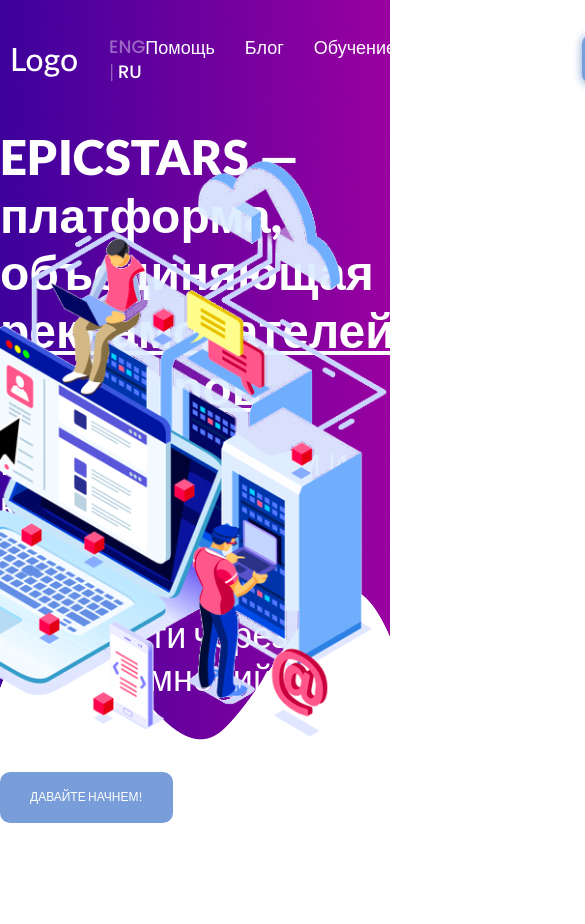
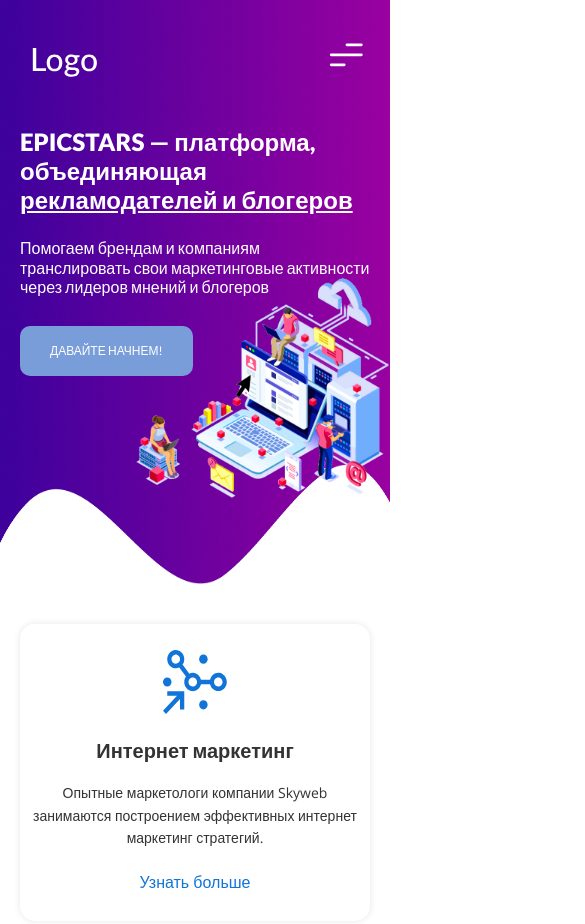
Before and after one commit to DanyloDiachenko/epicstars, a website: page index.html in a window 390 px wide. Shown: the top 924 px of the page, 585 px wide, since content can reach past the window. Drawn offline with nearby package versions, Linux system fonts and the light colour scheme.

Commit message:
adaptive

```diff
--- a/index.html
+++ b/index.html
@@ -28,7 +28,7 @@
     <body>
         <header class="container">
             <div class="left-column">
-                <img src="./images/icons/logo.svg" alt="Логотип" />
+                <img src="./images/icons/logo.svg" alt="Логотип" class="logo" />
                 <div class="languages">
                     <a href="#">ENG</a>
                     <span>|</span>
@@ -45,6 +45,9 @@
                 <a href="#">Войти</a>
                 <button>РЕГИСТРАЦИЯ</button>
             </div>
+            <button class="burger-menu">
+                <img src="./images/icons/burger-menu.svg" alt="Меню" />
+            </button>
         </header>
         <!--  -->
         <main>
@@ -139,7 +142,7 @@
                 </article>
             </section>
             <!--  -->
-            <section class="about">
+            <!-- <section class="about">
                 <div class="container">
                     <img
                         src="./images/banners/about.png"
@@ -197,9 +200,9 @@
                         </div>
                     </div>
                 </div>
-            </section>
+            </section> -->
             <!--  -->
-            <section class="container why-we">
+            <!-- <section class="container why-we">
                 <div class="left-column">
                     <div class="subtitle">Почему выбирают нас?</div>
                     <h3>
@@ -242,9 +245,9 @@
                     src="./images/banners/why-we.png"
                     alt="Почему выбирают нас?"
                 />
-            </section>
+            </section> -->
             <!--  -->
-            <section class="time-in-it">
+            <!-- <section class="time-in-it">
                 <div class="container">
                     <div class="heading-lg title">
                         Более 6 лет опыта в сфере IT
@@ -296,9 +299,9 @@
                         </div>
                     </div>
                 </div>
-            </section>
+            </section> -->
             <!--  -->
-            <section class="container join-us">
+            <!-- <section class="container join-us">
                 <div class="subtitle">Карьера в IT</div>
                 <div class="heading-lg">Вступайте в нашу команду</div>
                 <div class="jobs">
@@ -312,10 +315,11 @@
                     <div class="heading-md">Тестировщик решений</div>
                     <div class="heading-md">Другая деятельность</div>
                 </div>
-            </section>
+            </section> -->
         </main>
+
         <!--  -->
-        <footer>
+        <!-- <footer>
             <div class="container">
                 <div class="content">
                     <img
@@ -348,7 +352,7 @@
                     Copyright 2019-2022 © Skyweb Co. Все права защищены.
                 </div>
             </div>
-        </footer>
+        </footer> -->
     </body>
 
     <script src="./index.js"></script>
--- a/index.scss
+++ b/index.scss
@@ -19,6 +19,12 @@
 
     --shadow-article: 0px 0px 7px 0px #0000001a;
     --shadow-secondary: 0px 0px 8px 0px #0000000d;
+
+    --breakpoint-1440: 1440px;
+    --breakpoint-960: 960px;
+    --breakpoint-768: 768px;
+    --breakpoint-480: 480px;
+    --breakpoint-360: 360px;
 }
 
 * {
@@ -33,6 +39,19 @@
     font-weight: 800;
     line-height: 57.6px;
     color: var(--color-white);
+
+    @media (max-width: 960px) {
+        font-size: 36px;
+        line-height: 43.2px;
+    }
+    @media (max-width: 480px) {
+        font-size: 24px;
+        line-height: 28.8px;
+    }
+    @media (max-width: 360px) {
+        font-size: 16px;
+        line-height: 19.2px;
+    }
 }
 
 h2 {
@@ -41,6 +60,19 @@
     font-weight: 300;
     line-height: 43.2px;
     color: var(--color-white);
+
+    @media (max-width: 960px) {
+        font-size: 24px;
+        line-height: 28.8px;
+    }
+    @media (max-width: 480px) {
+        font-size: 16px;
+        line-height: 19.2px;
+    }
+    @media (max-width: 360px) {
+        font-size: 14px;
+        line-height: 16.8px;
+    }
 }
 
 h3 {
@@ -56,6 +88,10 @@
     font-weight: 300;
     line-height: 22.4px;
 
+    @media (max-width: 768px) {
+        font-size: 14px;
+    }
+
     &.line-height-md {
         line-height: 24px;
     }
@@ -68,6 +104,10 @@
     color: var(--color-blue);
     text-decoration: none;
     font-family: var(--font-poppins);
+
+    @media (max-width: 960px) {
+        font-size: 16px;
+    }
 }
 
 button {
@@ -86,9 +126,11 @@
 /*  */
 
 .container {
-    max-width: 1200px;
+    max-width: 1240px;
     margin-left: auto;
     margin-right: auto;
+    padding-left: 20px;
+    padding-right: 20px;
 }
 
 .subtitle {
@@ -121,6 +163,10 @@
     background-repeat: no-repeat;
     background-size: 100vw 740px;
 
+    @media (max-width: 960px) {
+        background-size: 100vw 584px;
+    }
+
     /*  */
 
     header {
@@ -141,6 +187,10 @@
                 font-family: var(--font-lato);
                 color: var(--color-greylight);
 
+                @media (max-width: 960px) {
+                    display: none;
+                }
+
                 a {
                     color: var(--color-greylight);
                     text-decoration: none;
@@ -155,6 +205,10 @@
         .navigation {
             display: flex;
             gap: 30px;
+
+            @media (max-width: 960px) {
+                display: none;
+            }
 
             a {
                 font-family: var(--font-lato);
@@ -171,6 +225,10 @@
             align-items: center;
             gap: 30px;
 
+            @media (max-width: 960px) {
+                display: none;
+            }
+
             a {
                 font-family: var(--font-lato);
                 font-size: 18px;
@@ -184,6 +242,16 @@
                 box-shadow: 0px 1px 10px 0px #779dd8;
             }
         }
+
+        .burger-menu {
+            display: block;
+            background: none;
+            padding: 0;
+
+            @media (min-width: 960px) {
+                display: none;
+            }
+        }
     }
 
     /*  */
@@ -195,6 +263,10 @@
         .left-column {
             h1 {
                 max-width: 803px;
+
+                @media (max-width: 960px) {
+                    max-width: 600px;
+                }
 
                 .underline {
                     text-decoration: underline;
@@ -216,6 +288,21 @@
             position: absolute;
             right: 0;
             top: 0;
+
+            @media (max-width: 960px) {
+                max-width: 488px;
+            }
+            @media (max-width: 768px) {
+                max-width: 347px;
+                top: auto;
+                bottom: -136px;
+            }
+            @media (max-width: 480px) {
+                max-width: 264px;
+            }
+            @media (max-width: 360px) {
+                bottom: -183px;
+            }
         }
     }
 
@@ -227,11 +314,31 @@
         grid-template-columns: 1fr 1fr 1fr;
         gap: 50px;
 
+        @media (max-width: 960px) {
+            margin-top: 160px;
+            max-width: 760px;
+            grid-template-columns: 1fr 1fr;
+        }
+        @media (max-width: 768px) {
+            margin-top: 181px;
+        }
+        @media (max-width: 480px) {
+            margin-top: 248px;
+            grid-template-columns: 1fr;
+        }
+        @media (max-width: 320px) {
+            margin-top: 284px;
+        }
+
         article {
             box-shadow: var(--shadow-article);
-            padding: 26px 32px;
+            padding: 26px 18px;
             text-align: center;
             border-radius: var(--radius-lg);
+
+            @media (max-width: 960px) {
+                padding: 26px 10px;
+            }
 
             .title {
                 margin-top: 20px;
@@ -239,6 +346,11 @@
                 font-size: 24px;
                 font-weight: 700;
                 line-height: 28.8px;
+
+                @media (max-width: 960px) {
+                    font-size: 20px;
+                    line-height: 24px;
+                }
             }
 
             p {
```
Also changed, not shown: README.md (added), images/icons/burger-menu.svg (added), index.css, 1 other file.
